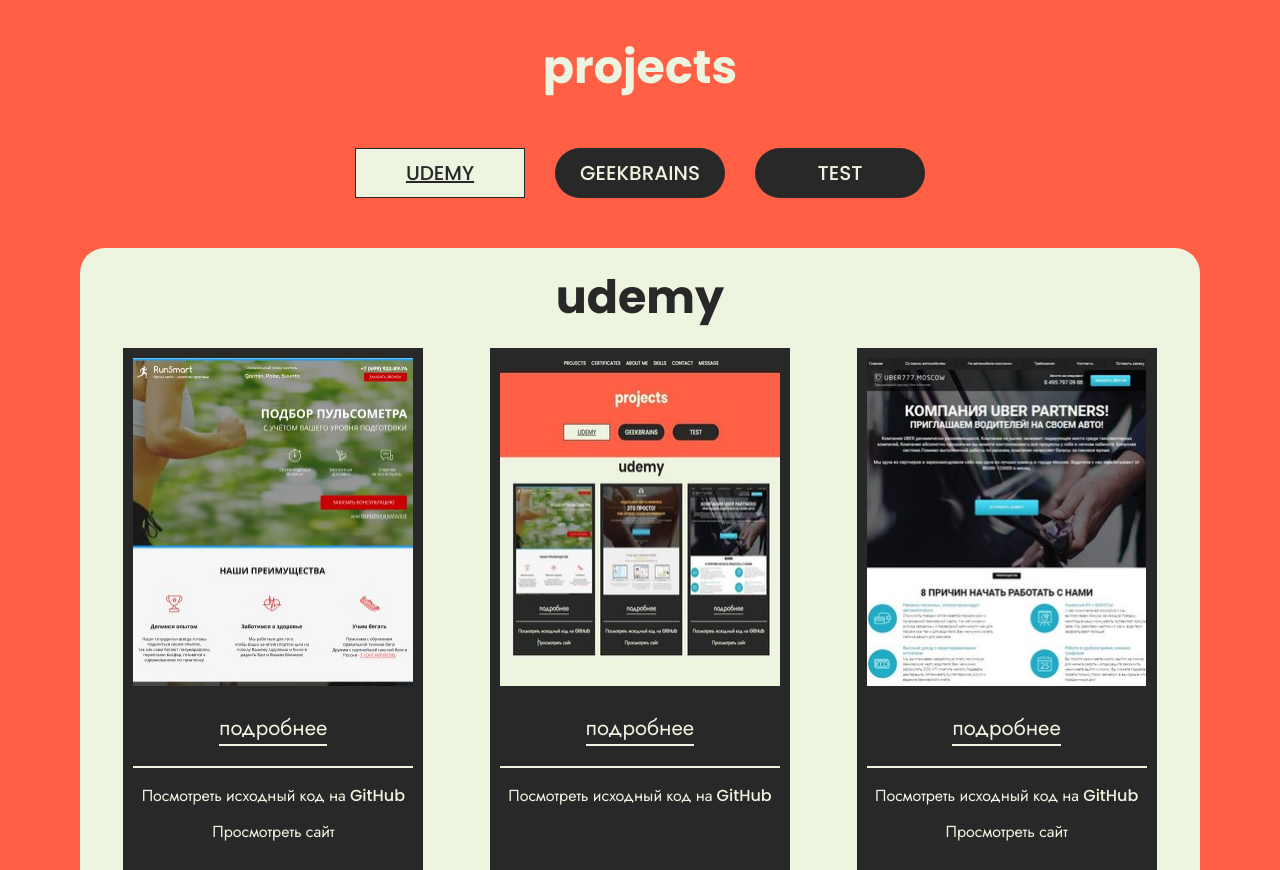
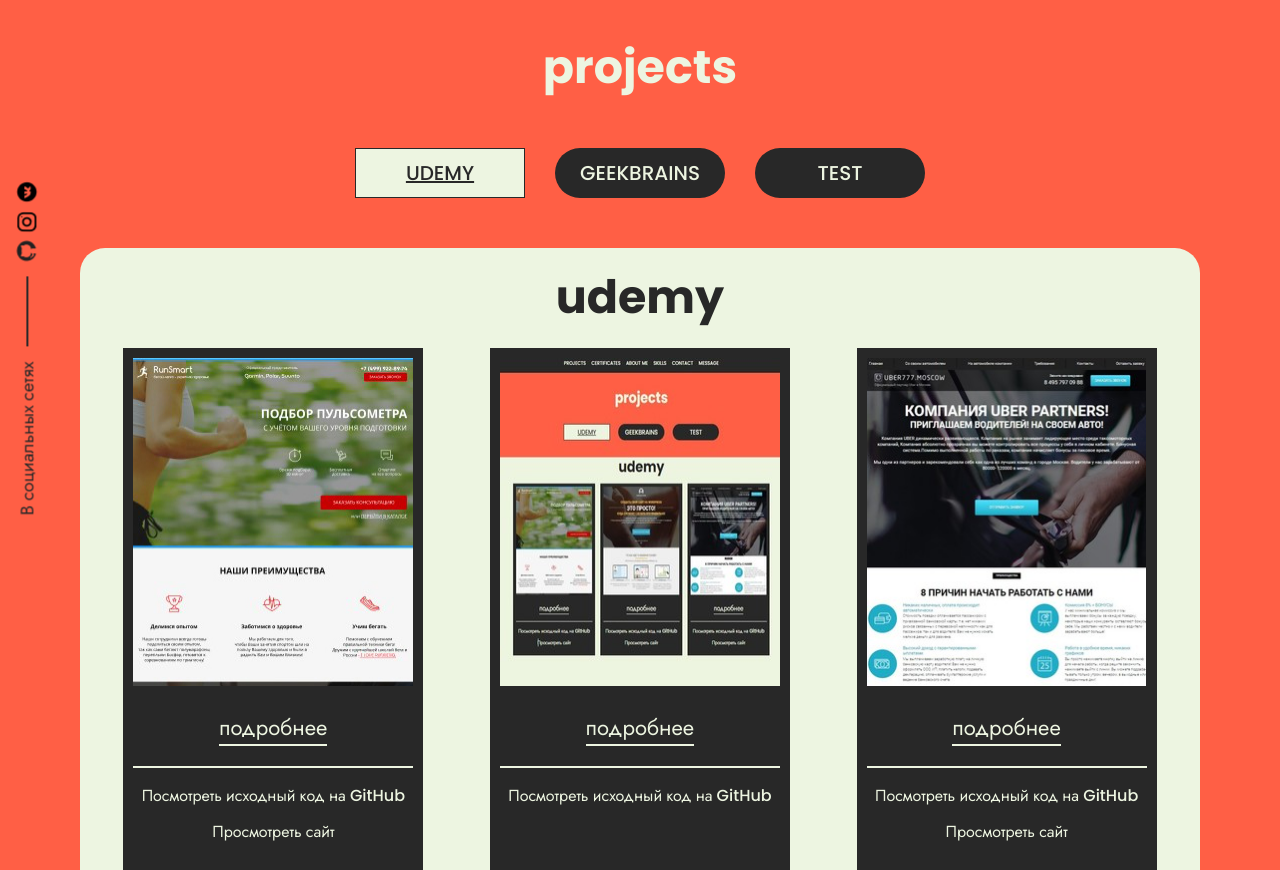
Before and after one commit to Zakharov1984/MAIN_PROJECT, a website: page src/index.html in a window 1280 px wide. Shown: the part 62-932 px from the top of the page. Drawn offline with Linux system fonts and the light colour scheme.

Commit message:
added_adaptive_for_block_social-connect_and_script

```diff
--- a/src/index.html
+++ b/src/index.html
@@ -10,21 +10,21 @@
     <link rel="stylesheet" href="css/style.min.css">
 </head>
 <body>
-    <!-- <aside class="social-connect">
+    <aside class="social-connect">
         <div class="social-connect__text">В социальных сетях</div>
         <div class="social-connect__delimiter"></div>
         <div class="social-connect__links">
-            <a href="https://github.com/Zakharov1984" class="social-connect_link" target="_blank">
-                <img src="icons/social_connect/github.svg" alt="github" class="social-connect_img">
+            <a href="https://github.com/Zakharov1984" class="social-connect__link" target="_blank" data-social="git">
+                <img src="icons/social_connect/github.svg" alt="github" class="social-connect__img">
             </a>
-            <a href="https://www.instagram.com/fazil_on_the_meadows/" class="social-connect_link" target="_blank">
-                <img src="icons/social_connect/instagram.svg" alt="instagram" class="social-connect_img">
+            <a href="https://www.instagram.com/fazil_on_the_meadows/" class="social-connect__link" target="_blank" data-social="inst">
+                <img src="icons/social_connect/instagram.svg" alt="instagram" class="social-connect__img">
             </a>
-            <a href="https://vk.com/zaxarys" class="social-connect_link">
-                <img src="icons/social_connect/vk.svg" alt="vkontakte" class="social-connect_img" target="_blank">
+            <a href="https://vk.com/zaxarys" class="social-connect__link" target="_blank" data-social="vk">
+                <img src="icons/social_connect/vk.svg" alt="vkontakte" class="social-connect__img">
             </a>
         </div>
-    </aside> -->
+    </aside>
     <header class="header">
         <div class="container">
             <div class="header__wrapper-grid">
@@ -417,6 +417,7 @@
             </div>
         </div>
     </section>
+    <script src="js/socialConnect.js"></script>
     <script src="js/menu.js"></script>
     <script src="js/settings.js"></script>
     <script src="js/content.js"></script>
--- /dev/null
+++ b/src/js/socialConnect.js
@@ -0,0 +1,39 @@
+let socialTextElement = document.querySelector('.social-connect__text');
+let socialDelimiterElement = document.querySelector('.social-connect__delimiter')
+let socialConnectGitElement = document.querySelector('.social-connect__link[data-social="git"]');
+let socialConnectInstElement = document.querySelector('.social-connect__link[data-social="inst"]');
+let socialConnectVkElement = document.querySelector('.social-connect__link[data-social="vk"]');
+
+window.addEventListener('scroll', event => {
+
+    if (window.pageYOffset > 2607 && window.pageYOffset < 4492) {
+        socialTextElement.classList.add('social-connect__text_active-scroll');
+    } else {
+        socialTextElement.classList.remove('social-connect__text_active-scroll');
+    }
+
+     if (window.pageYOffset > 2764 && window.pageYOffset < 4577) {
+        socialDelimiterElement.classList.add('social-connect__delimiter_active-scroll');
+    } else {
+        socialDelimiterElement.classList.remove('social-connect__delimiter_active-scroll');
+    }
+
+    if (window.pageYOffset > 2851 && window.pageYOffset < 4612) {
+        socialConnectGitElement.classList.add('social-connect__link_active-scroll');
+    } else {
+        socialConnectGitElement.classList.remove('social-connect__link_active-scroll');
+    }
+
+    if (window.pageYOffset > 2851 && window.pageYOffset < 4612) {
+        socialConnectInstElement.classList.add('social-connect__link_active-scroll');
+    } else {
+        socialConnectInstElement.classList.remove('social-connect__link_active-scroll');
+    }
+
+    if (window.pageYOffset > 2851 && window.pageYOffset < 4612) {
+        socialConnectVkElement.classList.add('social-connect__link_active-scroll');
+    } else {
+        socialConnectVkElement.classList.remove('social-connect__link_active-scroll');
+    }
+
+})
--- a/src/scss/_media.scss
+++ b/src/scss/_media.scss
@@ -3,7 +3,6 @@
         max-width: 1140px;
     }
     .social-connect {
-        left: 3%;
     }
 }
 
@@ -233,6 +232,12 @@
     }
 }
 
+@media (max-width: 626px) {
+    .social-connect {
+        display: none;
+    }
+}
+
 @media (max-width: 575px) {
     .container {
         max-width: 100%;
--- a/src/scss/blocks/_social-connect.scss
+++ b/src/scss/blocks/_social-connect.scss
@@ -1,21 +1,34 @@
 .social-connect {
     position: fixed;
     top: 50%;
-    left: -9.5%;
+    left: -140px;
     display: flex;
     align-items: center;
     transform: rotate(-90deg);
+    color: $COLOR_BLACK;
+
     &__text {
         margin-right: 15px;
         font-size: 18px;
         line-height: 1;
         font-weight: 400;
+        color: inherit;
+        transition: color 0.5s;
+        &_active-scroll {
+            transition: color 0.5s;
+            color: $COLOR_WHITE_FONTS;
+        }
     }
     &__delimiter {
         height: 2px;
         width: 70px;
         background-color: $COLOR_BLACK;
         margin-right: 15px;
+        transition: background-color 0.5s;
+        &_active-scroll {
+            transition: background-color 0.5s;
+            background-color: $COLOR_WHITE_FONTS;
+        }
     }
     &__links {
         display: flex;
@@ -25,6 +38,12 @@
     &__link {
         width: 21px;
         height: 21px;
+        transition: background-color 0.5s;
+        &_active-scroll {
+            background-color: $COLOR_WHITE_FONTS;
+            border-radius: 5px;
+            transition: background-color 0.5s;
+        }
     }
     &__img {
         display: block;
```
Also changed, not shown: dist/css/style.min.css, dist/index.html, dist/js/socialConnect.js (added), src/css/style.min.css.
